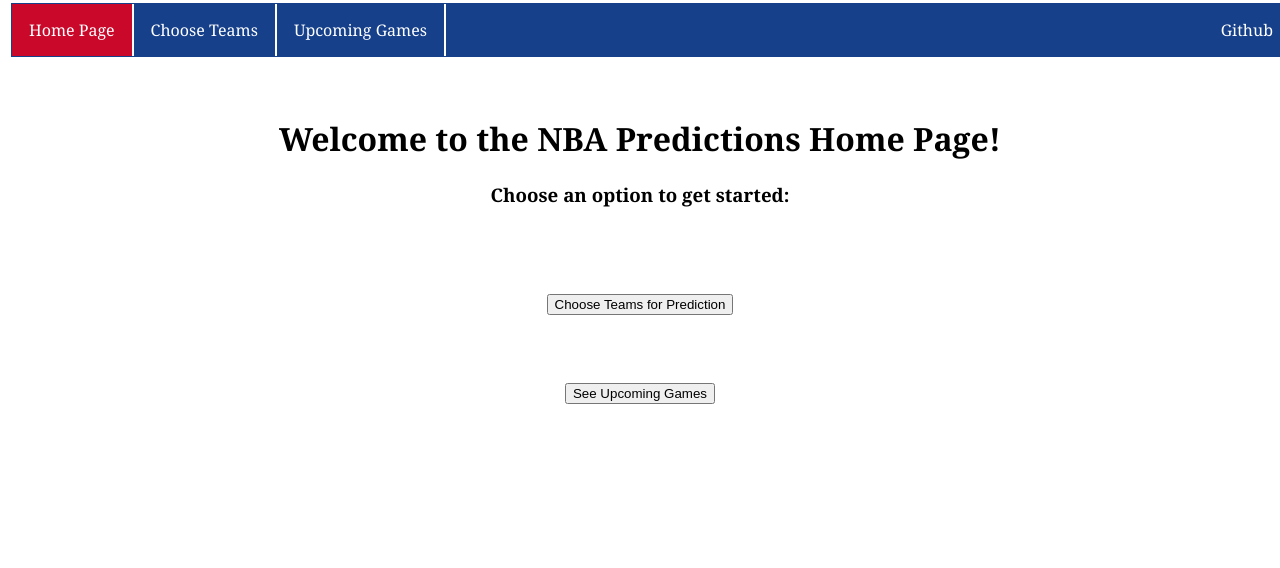
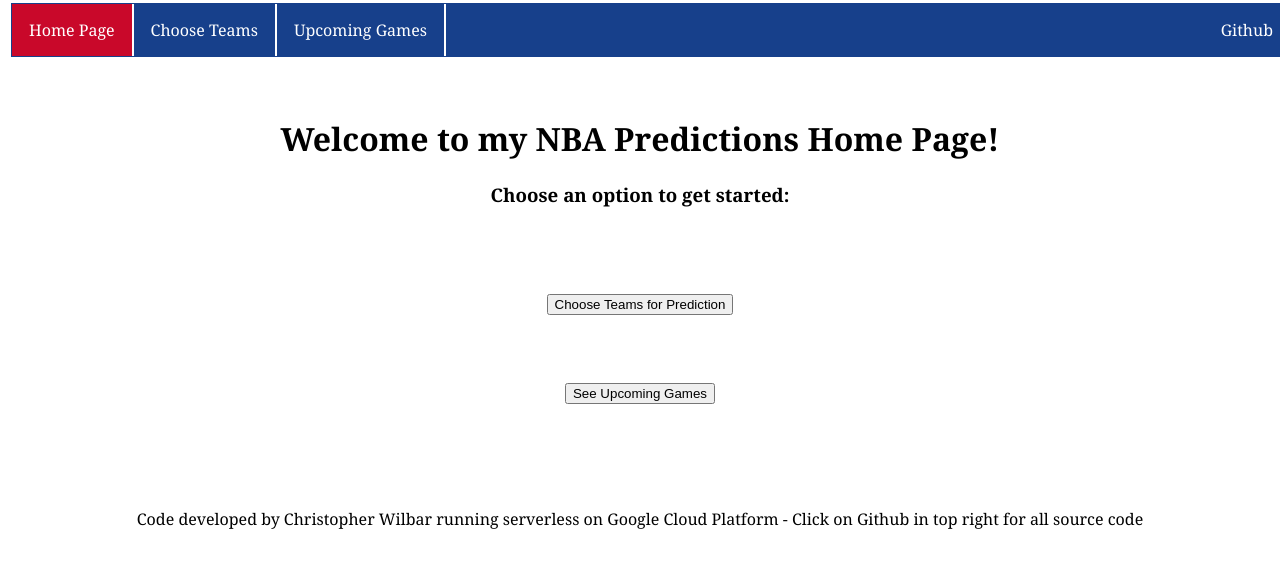
Before and after one commit to cwilbar04/gcp-end-to-end-nba-predictions, a Flask app: page / in a window 1280 px wide. Shown: the top 568 px of the page. Run offline with Flask 2, Linux system fonts and the light colour scheme.

Commit message:
deploy webapp changes

```diff
--- a/webapp/templates/home.html
+++ b/webapp/templates/home.html
@@ -15,7 +15,7 @@
 
   <br><br><br><br>
 
-  <h1>Welcome to the NBA Predictions Home Page!</h1>
+  <h1>Welcome to my NBA Predictions Home Page!</h1>
 
   <h3>Choose an option to get started:</h3>
 
@@ -31,5 +31,9 @@
     <button type="button" name="See Upcoming Games" value="See Upcoming Games" onclick="window.location.href='{{url_for('UpcomingGames')}}';"> See Upcoming Games</button>
    </form>
 
+   <br><br><br><br>
+   <p>Code developed by Christopher Wilbar running serverless on Google Cloud Platform
+      - Click on Github in top right for all source code</p>
+
 </body>
 </html>
```
